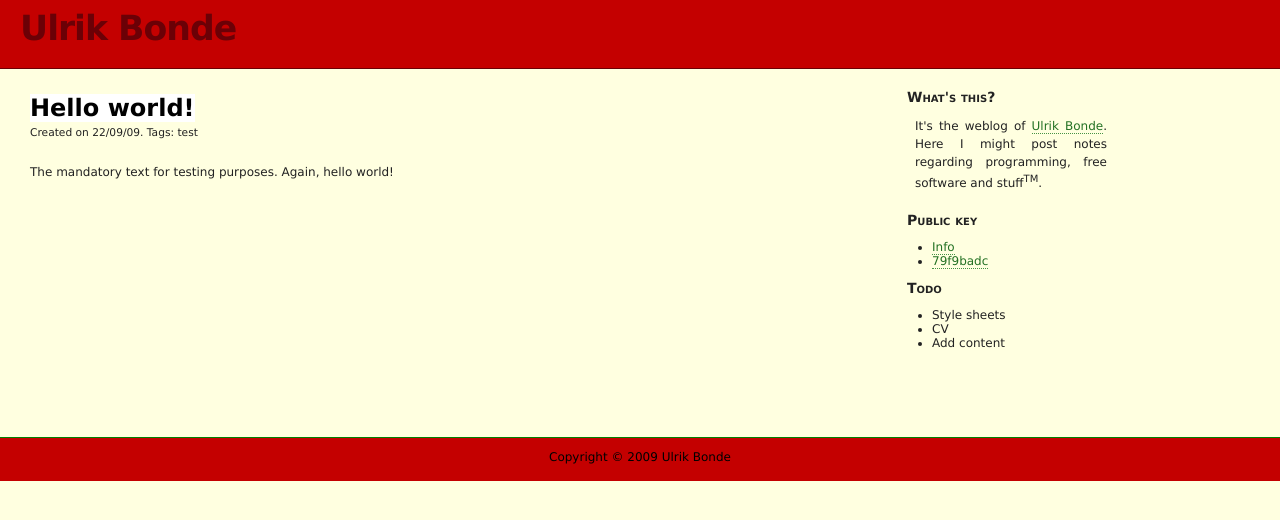
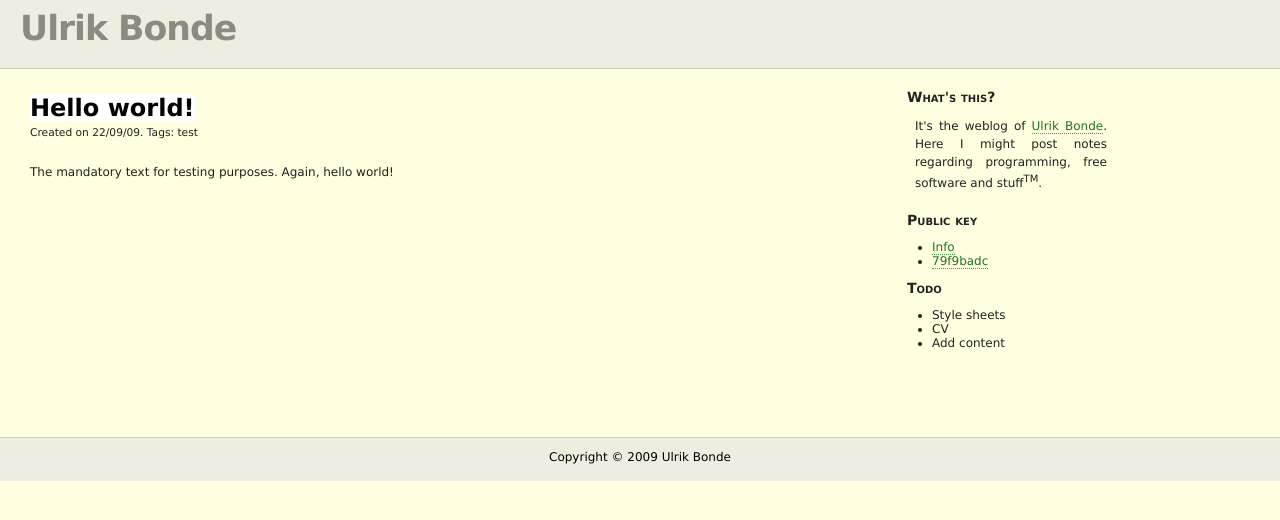
Before and after one commit to bonde/bonde.github.com, a Jekyll site: the page built from index.html, in a window 1280 px wide. Shown: the top 520 px of the page. Built offline with Jekyll 4.4.1, drawn with Linux system fonts in a browser that asks for light colours; Markdown is read by kramdown in place of the engine named in the settings.

Commit message:
Tweaked the stylesheet

```diff
--- a/styles/default.css
+++ b/styles/default.css
@@ -30,7 +30,7 @@ div#content {
 
 div#content hr {
   border: 0;
-  background-color: #EEE8AA;
+  background-color: #FFFFF0;
 }
 
 div#content p {
@@ -59,8 +59,8 @@ div#footer {
   margin-top: 30px;
   color: black;
   text-align: center;
-  border-top: 1px solid green;
-  background-color: #c40000;
+  border-top: 1px solid #CDCDC1;
+  background-color: #EEEEE0;
   padding-bottom: 5px;
   clear: both;
   float: left;
@@ -109,11 +109,11 @@ div#related {
 }
 
 div#header h1 {
-  color: #6B0006;
+  color: #8B8B83;
   letter-spacing: -1px;
   height: 60px;
-  background-color: #c40000;
-  border-bottom: 1px solid #6B0006;
+  background-color: #EEEEE0;
+  border-bottom: 1px solid #CDCDC1;
   padding-left: 20px;
   padding-top: 8px;
   margin: 0px;
@@ -121,13 +121,13 @@ div#header h1 {
 }
 
 div#header a {
-  color: #6B0006;
+  color: #8B8B83;
   text-decoration: none;
   border: 0;
 }
 
 div#header a:hover {
-  background-color: red;
+  background-color: #CDCDC1;
 }
 
 a, a:visited, a:link, a:active {
```
